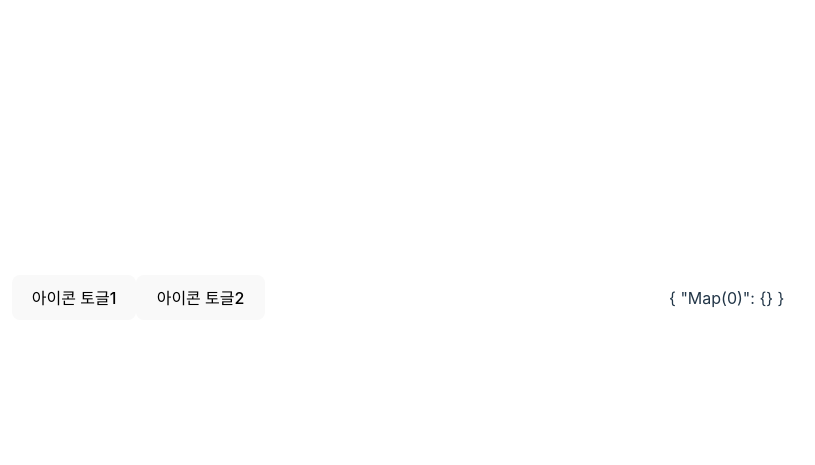
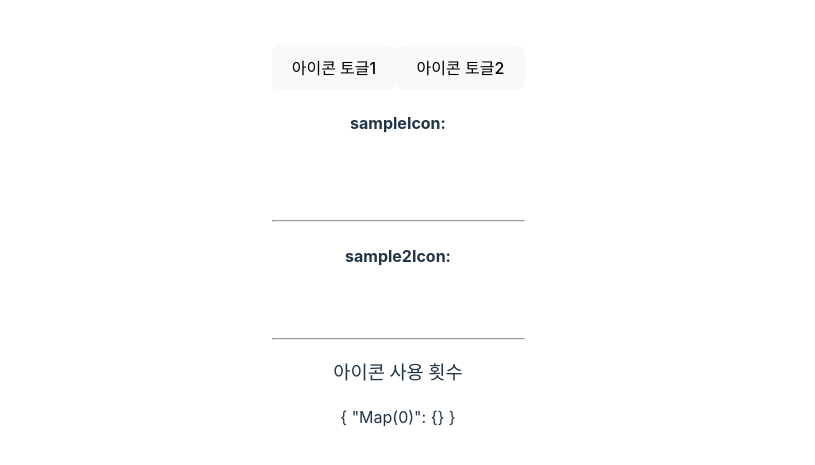
Before and after one commit to KumJungMin/v-simple-svg-icon, a Vue app: page / in a window 1280 px wide. Shown: the part 163-628 px from the top of the page, without its empty margins (242-1057 px from the left). Built offline with nearby package versions, Linux system fonts and the light colour scheme; some icons are missing.

Commit message:
docs: 예시 코드 수정하기

```diff
--- a/src/App.vue
+++ b/src/App.vue
@@ -1,10 +1,11 @@
 <script setup lang="ts">
-import { provide, ref } from 'vue';
+import { provide, ref } from "vue";
 import Icon from "./components/icons";
 import { useSvgCacheStore } from "./composables/useSvgCacheStore"; // 캐시 스토어 컴포저블 경로
 
 // 캐시 스토어를 생성
 const svgCacheStore = useSvgCacheStore();
+const { iconUsageCount } = svgCacheStore;
 const showIconOne = ref(true);
 const showIconTwo = ref(true);
 
@@ -16,12 +17,42 @@ provide("svgCacheStore", svgCacheStore);
   <div>
     <button @click="showIconOne = !showIconOne">아이콘 토글1</button>
     <button @click="showIconTwo = !showIconTwo">아이콘 토글2</button>
-    <Icon v-if="showIconOne" name="sample" width="50" height="50" color="red" hover-color="pink" />
-    <Icon v-if="showIconTwo" name="sample" width="50" height="50" color="blue" hover-color="gray" />
-    <Icon name="sample2" width="150" height="250" :color="['orange', 'red']" :hover-color="['blue', 'black']" />
-    <Icon name="sample2" width="150" height="250" :color="['pink', 'white']" :hover-color="['gray', 'gray']" />
+    <h4>sampleIcon: {{ iconUsageCount.get("./src/assets/sample.svg") }}</h4>
+    <Icon
+      v-if="showIconOne"
+      name="sample"
+      width="50"
+      height="50"
+      color="red"
+      hover-color="pink"
+    />
+    <Icon
+      v-if="showIconTwo"
+      name="sample"
+      width="50"
+      height="50"
+      color="blue"
+      hover-color="gray"
+    />
+    <hr />
+    <h4>sample2Icon: {{ iconUsageCount.get("./src/assets/sample2.svg") }}</h4>
+    <Icon
+      name="sample2"
+      width="30"
+      height="30"
+      :color="['orange', 'red']"
+      :hover-color="['blue', 'black']"
+    />
+    <Icon
+      name="sample2"
+      width="35"
+      height="35"
+      :color="['pink', 'white']"
+      :hover-color="['gray', 'gray']"
+    />
 
-    {{svgCacheStore.iconUsageCount}}
-
-</div>
+    <hr />
+    <h3>아이콘 사용 횟수</h3>
+    {{ svgCacheStore.iconUsageCount }}
+  </div>
 </template>
--- a/src/composables/useSvgCacheStore.ts
+++ b/src/composables/useSvgCacheStore.ts
@@ -1,4 +1,4 @@
-import { ref, computed, ComputedRef } from "vue";
+import { ref, Ref } from "vue";
 
 // SvgCacheStore 인터페이스 정의
 export interface SvgCacheStore {
@@ -6,8 +6,8 @@ export interface SvgCacheStore {
   removeSvg: (src: string) => void;
   getSvgUsageCount: (src: string) => number;
   clearCache: () => void;
-  iconUsageCount: ComputedRef<Map<string, number>>;
-  svgCache: ComputedRef<Map<string, string>>;
+  iconUsageCount: Ref<Map<string, number>>;
+  svgCache: Ref<Map<string, string>>;
 }
 
 // 캐시스토어와 카운팅을 관리하는 컴포저블
@@ -108,7 +108,7 @@ export function useSvgCacheStore(): SvgCacheStore {
     removeSvg,
     getSvgUsageCount,
     clearCache,
-    iconUsageCount: computed(() => iconUsageCount.value),
-    svgCache: computed(() => svgCache.value),
+    iconUsageCount,
+    svgCache,
   };
 }
```
